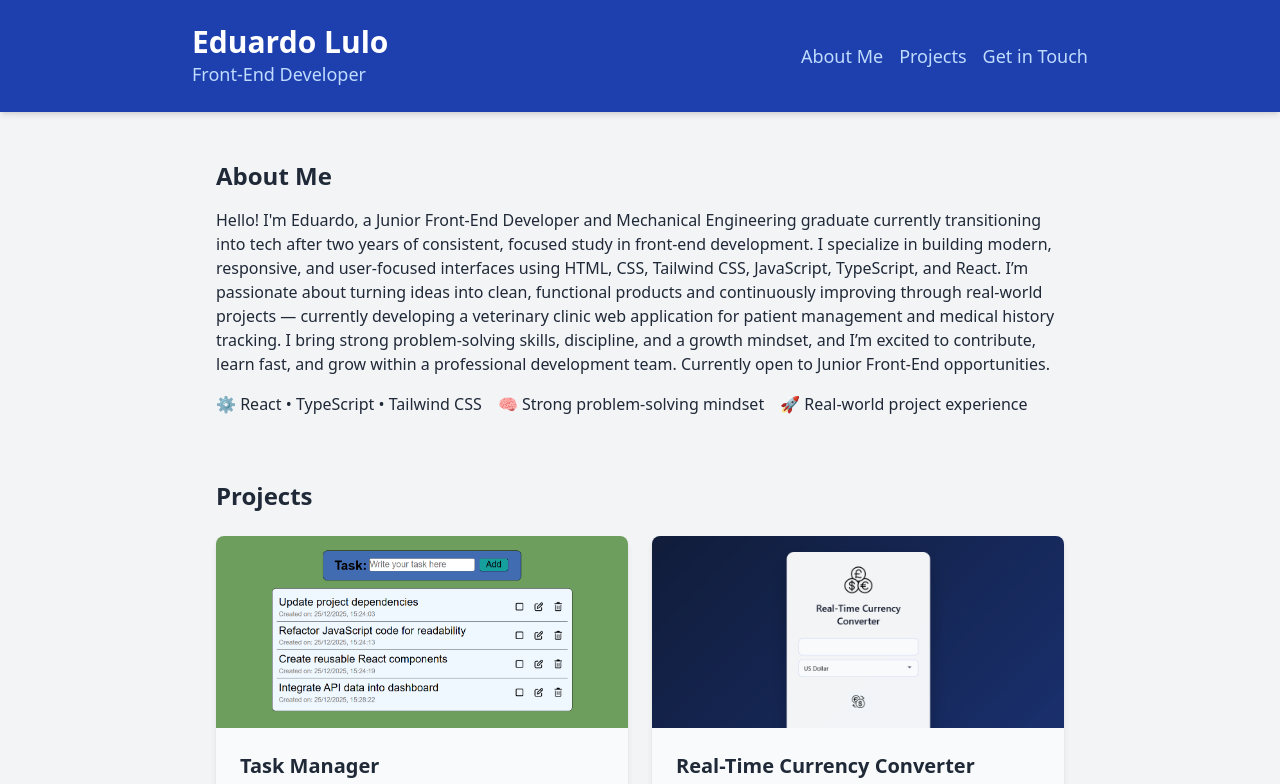
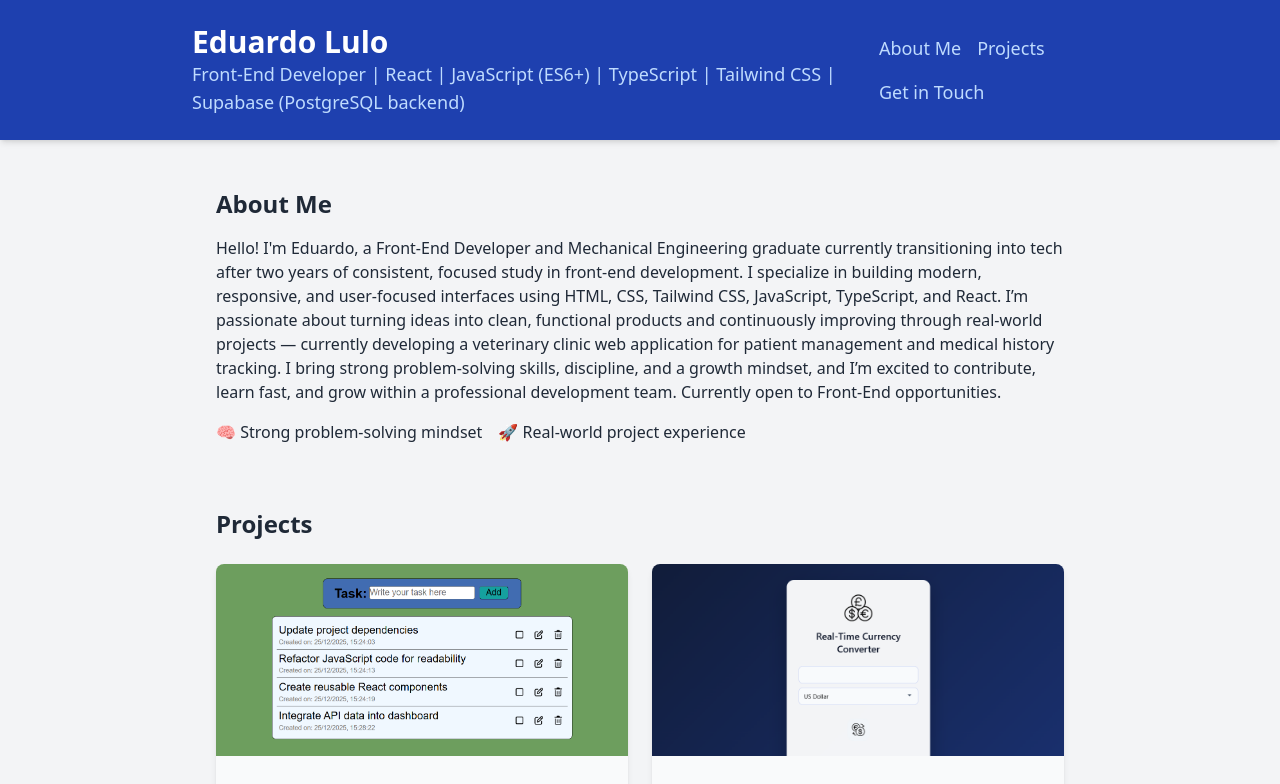
Before and after one commit to edujlulo/personal-portfolio, a website: page index.html in a window 1280 px wide. Shown: the top 784 px of the page. Drawn offline with nearby package versions, Linux system fonts and the light colour scheme.

Commit message:
Modify header and about me text

```diff
--- a/index.html
+++ b/index.html
@@ -1,4 +1,4 @@
-<!doctype html>
+<!DOCTYPE html>
 <html lang="en">
   <head>
     <meta charset="UTF-8" />
@@ -32,7 +32,10 @@
       >
         <div>
           <h1 class="text-3xl font-bold">Eduardo Lulo</h1>
-          <p class="text-blue-200 text-lg font-medium">Front-End Developer</p>
+          <p class="text-blue-200 text-lg font-medium">
+            Front-End Developer | React | JavaScript (ES6+) | TypeScript |
+            Tailwind CSS | Supabase (PostgreSQL backend)
+          </p>
         </div>
 
         <nav class="flex flex-wrap gap-4 text-base sm:text-lg font-medium">
@@ -61,9 +64,9 @@
       <section id="about" class="fade-in">
         <h2 class="text-2xl font-semibold mb-4">About Me</h2>
         <p class="mb-4">
-          Hello! I'm Eduardo, a Junior Front-End Developer and Mechanical
-          Engineering graduate currently transitioning into tech after two years
-          of consistent, focused study in front-end development. I specialize in
+          Hello! I'm Eduardo, a Front-End Developer and Mechanical Engineering
+          graduate currently transitioning into tech after two years of
+          consistent, focused study in front-end development. I specialize in
           building modern, responsive, and user-focused interfaces using HTML,
           CSS, Tailwind CSS, JavaScript, TypeScript, and React. I’m passionate
           about turning ideas into clean, functional products and continuously
@@ -71,11 +74,13 @@
           veterinary clinic web application for patient management and medical
           history tracking. I bring strong problem-solving skills, discipline,
           and a growth mindset, and I’m excited to contribute, learn fast, and
-          grow within a professional development team. Currently open to Junior
+          grow within a professional development team. Currently open to
           Front-End opportunities.
         </p>
         <ul class="flex flex-wrap gap-4 text-gray-800 mt-4">
-          <li>⚙️ React • TypeScript • Tailwind CSS</li>
+          <!-- <li>
+            ⚙️ React • TypeScript • Tailwind CSS • Supabase (PostgreSQL backend)
+          </li> -->
           <li>🧠 Strong problem-solving mindset</li>
           <li>🚀 Real-world project experience</li>
         </ul>
```
